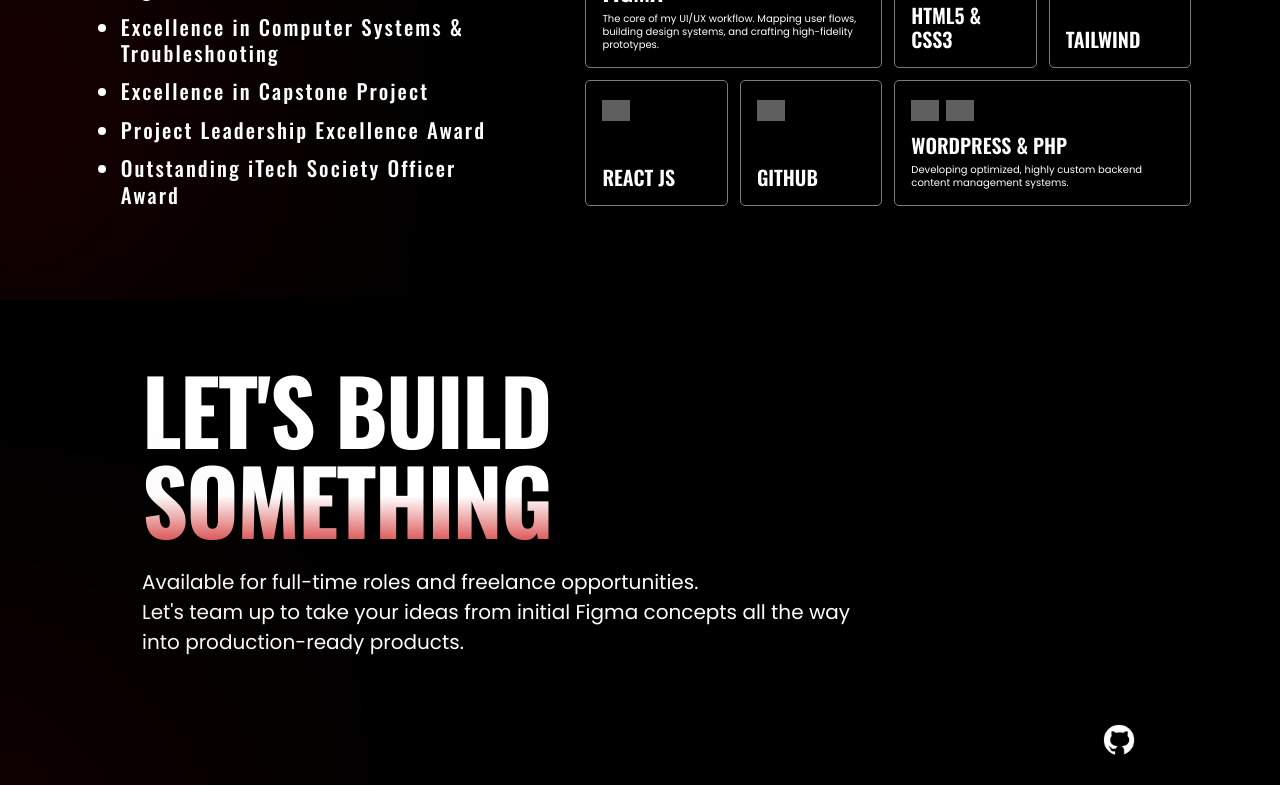
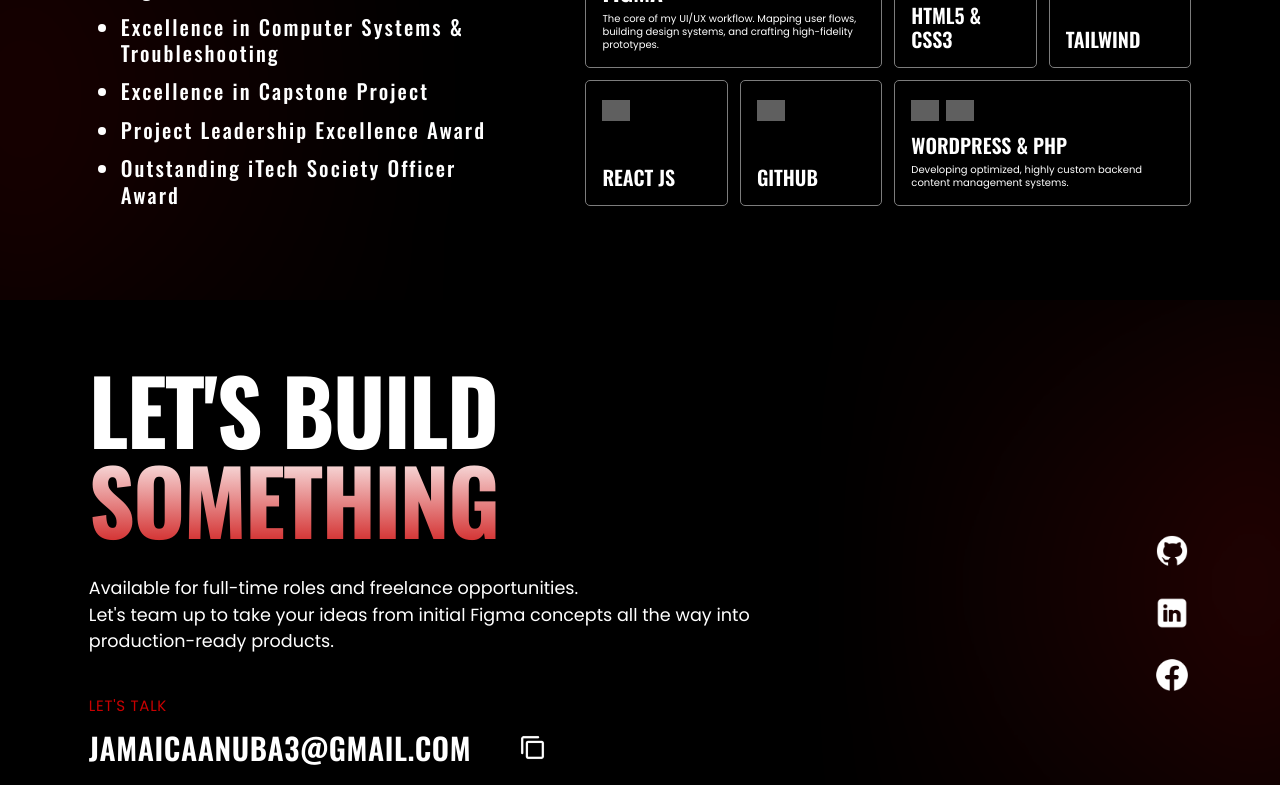
Before and after one commit to JaiAnoba/Portfolio, a React (Vite) app: page / in a window 1280 px wide. Shown: the part 3271-4056 px from the top of the page. Built offline with nearby package versions, Linux system fonts and the light colour scheme; grey boxes are pictures that could not be loaded; a web font is replaced by a local one.

Commit message:
fixed layout in contact

```diff
--- a/src/components/Contact.css
+++ b/src/components/Contact.css
@@ -1,40 +1,75 @@
 .contact {
   position: relative;
-  padding: 4rem 8.875rem 3rem;
+  padding: 4rem 5.55rem 3rem;
   overflow: hidden;
+  isolation: isolate;
+}
+
+.contact-socials a img {
+  position: relative;
+  z-index: 2;
+  isolation: isolate;
+  mix-blend-mode: normal;
 }
 
 .contact-glow {
+  position: absolute;
   width: 117px;
-  height: 263px;
-  background: var(--red-dark);
-  left: -70px;
-  bottom: 10%;
+  height: 320px;
+  background: radial-gradient(ellipse, #ffffff 0%, #ff1111 20%, #ff0000 50%, transparent 100%);
+  filter: blur(18px) brightness(2.5);
+  opacity: 1;
+  right: -30px;
+  bottom: 36%;
+  left: unset;
+  z-index: 0;
+  pointer-events: none;
+  will-change: transform;
+}
+
+.contact-layout {
+  display: flex;
+  justify-content: space-between;
+  align-items: flex-start;
+  gap: 4rem;
+  margin-bottom: 4rem;
+  z-index: 1;
+}
+
+.contact-left {
+  display: flex;
+  flex-direction: column;
+  gap: 0;
+  flex: 1;
+}
+
+.contact-right {
+  display: flex;
+  align-items: center;
+  justify-content: flex-end;
+  padding-top: 0.5rem;
+  margin-top: 10rem;
 }
 
 .contact-title {
   font-family: var(--font-oswald);
   font-weight: 700;
-  font-size: clamp(2.5rem, 7vw, 6.25rem);
+  font-size: clamp(2.5rem, 7vw, 6.3rem);
   line-height: 1;
   letter-spacing: -0.02em;
-  margin-bottom: 1.5rem;
+  margin-bottom: 2rem;
   max-width: 663px;
 }
 
 .contact-desc {
-  font-size: 1.25rem;
+  font-size: 1.1rem;
   line-height: 1.5;
   max-width: 722px;
-  margin-bottom: 4rem;
+  margin-bottom: 2.5rem;
 }
 
-.contact-row {
-  display: flex;
-  justify-content: space-between;
-  align-items: flex-end;
-  gap: 2rem;
-  margin-bottom: 4rem;
+.contact-info {
+  margin-bottom: 0;
 }
 
 .contact-talk {
@@ -50,14 +85,10 @@
   transition: color 0.2s;
 }
 
-.contact-email:hover {
-  color: var(--red);
-}
-
 .contact-email-row {
   display: flex;
   align-items: center;
-  gap: 1rem;
+  gap: 3rem;
   flex-wrap: wrap;
 }
 
@@ -68,6 +99,10 @@
   position: relative;
   padding: 0;
 }
+
+/* .contact-copy:hover {
+  color: var(--red);
+} */
 
 .contact-copied {
   position: absolute;
@@ -85,21 +120,24 @@
 }
 
 .contact-socials a {
-  transition: opacity 0.2s;
+  transition: transform 0.3s ease, filter 0.3s ease;
 }
 
 .contact-socials a:hover {
-  opacity: 0.75;
+  transform: translateY(-6px);
+  animation: float 1.5s ease-in-out infinite;
 }
 
 .contact-footer {
   border-top: 1px solid rgba(255, 255, 255, 0.3);
   padding-top: 2rem;
+  margin-top: 7rem;
   display: flex;
   justify-content: space-between;
   align-items: center;
   font-size: 0.9375rem;
   letter-spacing: 0.047em;
+  z-index: 1;
 }
 
 .contact-signature {
@@ -113,9 +151,9 @@
     padding: 3rem 1.5rem 2.5rem;
   }
 
-  .contact-row {
+  .contact-layout {
     flex-direction: column;
-    align-items: flex-start;
+    gap: 2rem;
   }
 
   .contact-socials {
--- a/src/components/Contact.tsx
+++ b/src/components/Contact.tsx
@@ -4,9 +4,9 @@ import './Contact.css'
 const EMAIL = 'JAMAICAANUBA3@GMAIL.COM'
 
 const SOCIALS = [
-  { name: 'GitHub', icon: '/images/github.png', href: 'https://github.com' },
-  { name: 'LinkedIn', icon: '/images/linkedin.png', href: 'https://linkedin.com' },
-  { name: 'Facebook', icon: '/images/facebook.png', href: 'https://facebook.com' },
+  { name: 'GitHub', icon: '/images/github.png', href: 'https://github.com/JaiAnoba' },
+  { name: 'LinkedIn', icon: '/images/linkedin.png', href: 'https://www.linkedin.com/in/jamaica-anuba-97732839a/' },
+  { name: 'Facebook', icon: '/images/facebook.png', href: 'https://www.facebook.com/jai.anoba/' },
 ]
 
 export default function Contact() {
@@ -26,6 +26,8 @@ export default function Contact() {
     <footer className="contact" id="contact">
       <div className="red-glow contact-glow" aria-hidden />
 
+      <div className="contact-layout">
+        <div className="contact-left">
           <h2 className="contact-title">
             LET&apos;S BUILD <span className="gradient-text-vertical">SOMETHING</span>
           </h2>
@@ -37,7 +39,6 @@ export default function Contact() {
             production-ready products.
           </p>
 
-      <div className="contact-row">
           <div className="contact-info">
             <p className="section-label contact-talk">LET&apos;S TALK</p>
             <div className="contact-email-row">
@@ -55,13 +56,16 @@ export default function Contact() {
               </button>
             </div>
           </div>
+        </div>
 
+        <div className="contact-right">
           <div className="contact-socials">
             {SOCIALS.map((s) => (
               <a key={s.name} href={s.href} target="_blank" rel="noopener noreferrer" aria-label={s.name}>
                 <img src={s.icon} alt="" width={38} height={38} />
               </a>
             ))}
+          </div>
         </div>
       </div>
 
--- a/src/components/Foundation.tsx
+++ b/src/components/Foundation.tsx
@@ -14,7 +14,7 @@ const STACK = [
     icons: ['https://img.icons8.com/color/96/figma.png'],
     desc: 'The core of my UI/UX workflow. Mapping user flows, building design systems, and crafting high-fidelity prototypes.',
     size: 'large',
-    brandColor: '#c42d00',
+    brandColor: '#6b0000',
   },
   {
     name: 'TYPESCRIPT',
--- a/src/index.css
+++ b/src/index.css
@@ -63,10 +63,10 @@ ul {
 }
 
 .gradient-text-vertical {
-  background: linear-gradient(180deg, var(--white) 48%, var(--red) 100%);
+  background: linear-gradient(180deg, #ffffff 10%, #c90000 100%, #4a0000 80%);
   -webkit-background-clip: text;
+  -webkit-text-fill-color: transparent;
   background-clip: text;
-  color: transparent;
 }
 
 .gradient-text-stack {
```
Lines whose indentation alone changed are shown as unchanged.
